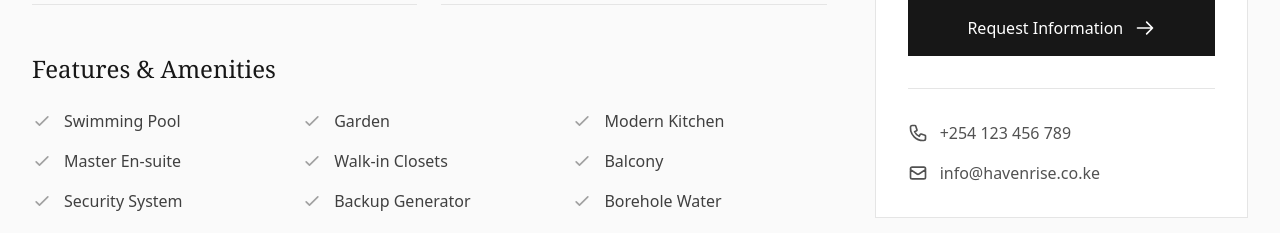
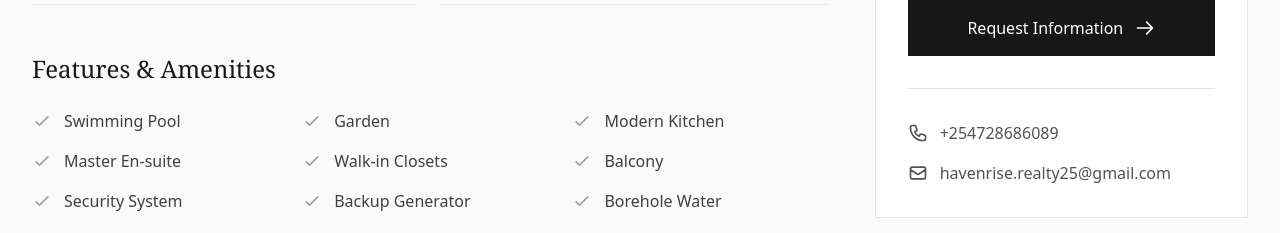
Before and after one commit to maqiie/Haven-homes, a React (Vite) app: page /property/1 in a window 1280 px wide. Shown: the part 1480-1713 px from the top of the page. Built offline with nearby package versions, Linux system fonts and the light colour scheme.

Commit message:
added the locations

```diff
--- a/src/pages/Properties.jsx
+++ b/src/pages/Properties.jsx
@@ -2,7 +2,7 @@ import { useState, useCallback, useMemo } from 'react'
 import { Link } from 'react-router-dom'
 import { properties } from '../data/propertyData'
 
-const LOCATIONS = ['All', 'Westlands', 'Kilimani', 'Lavington', 'Kileleshwa', 'Runda', 'Langata']
+const LOCATIONS = ['All', 'Westlands', 'Kilimani', 'Lavington', 'Kileleshwa', 'Runda', 'Langata','Kiambu Road', 'Karen', 'Ruiru']
 const EMPTY_FILTERS = { search: '', propertyType: 'all', listingType: 'all', bedrooms: 'all', location: 'all' }
 
 const LocationPin = () => (
--- a/src/pages/PropertyDetail.jsx
+++ b/src/pages/PropertyDetail.jsx
@@ -431,13 +431,13 @@ const PropertyDetail = () => {
                       <svg className="w-5 h-5" fill="none" stroke="currentColor" viewBox="0 0 24 24">
                         <path strokeLinecap="round" strokeLinejoin="round" strokeWidth={2} d="M3 5a2 2 0 012-2h3.28a1 1 0 01.948.684l1.498 4.493a1 1 0 01-.502 1.21l-2.257 1.13a11.042 11.042 0 005.516 5.516l1.13-2.257a1 1 0 011.21-.502l4.493 1.498a1 1 0 01.684.949V19a2 2 0 01-2 2h-1C9.716 21 3 14.284 3 6V5z" />
                       </svg>
-                      <span>+254 123 456 789</span>
+                      <span>+254728686089</span>
                     </div>
                     <div className="flex items-center gap-3 text-neutral-600">
                       <svg className="w-5 h-5" fill="none" stroke="currentColor" viewBox="0 0 24 24">
                         <path strokeLinecap="round" strokeLinejoin="round" strokeWidth={2} d="M3 8l7.89 5.26a2 2 0 002.22 0L21 8M5 19h14a2 2 0 002-2V7a2 2 0 00-2-2H5a2 2 0 00-2 2v10a2 2 0 002 2z" />
                       </svg>
-                      <span>info@havenrise.co.ke</span>
+                      <span>havenrise.realty25@gmail.com</span>
                     </div>
                   </div>
                 </div>
```
